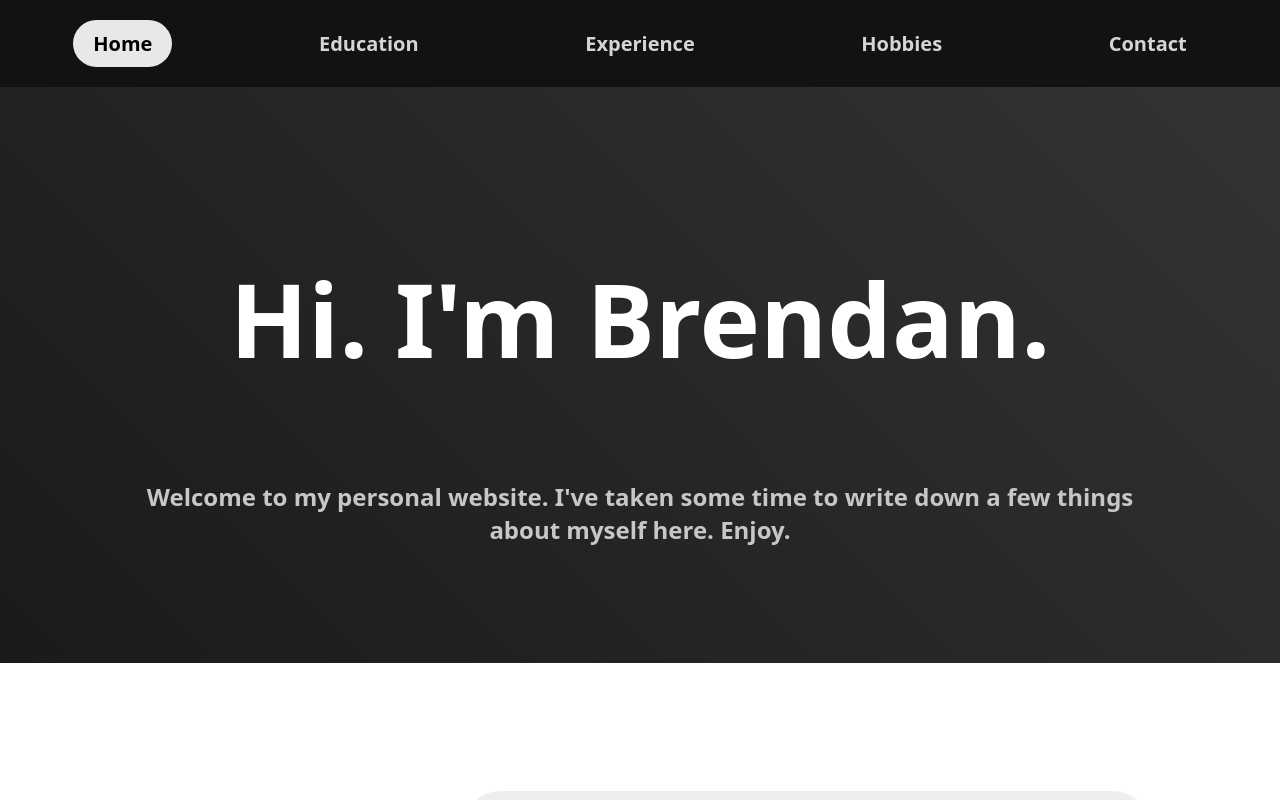
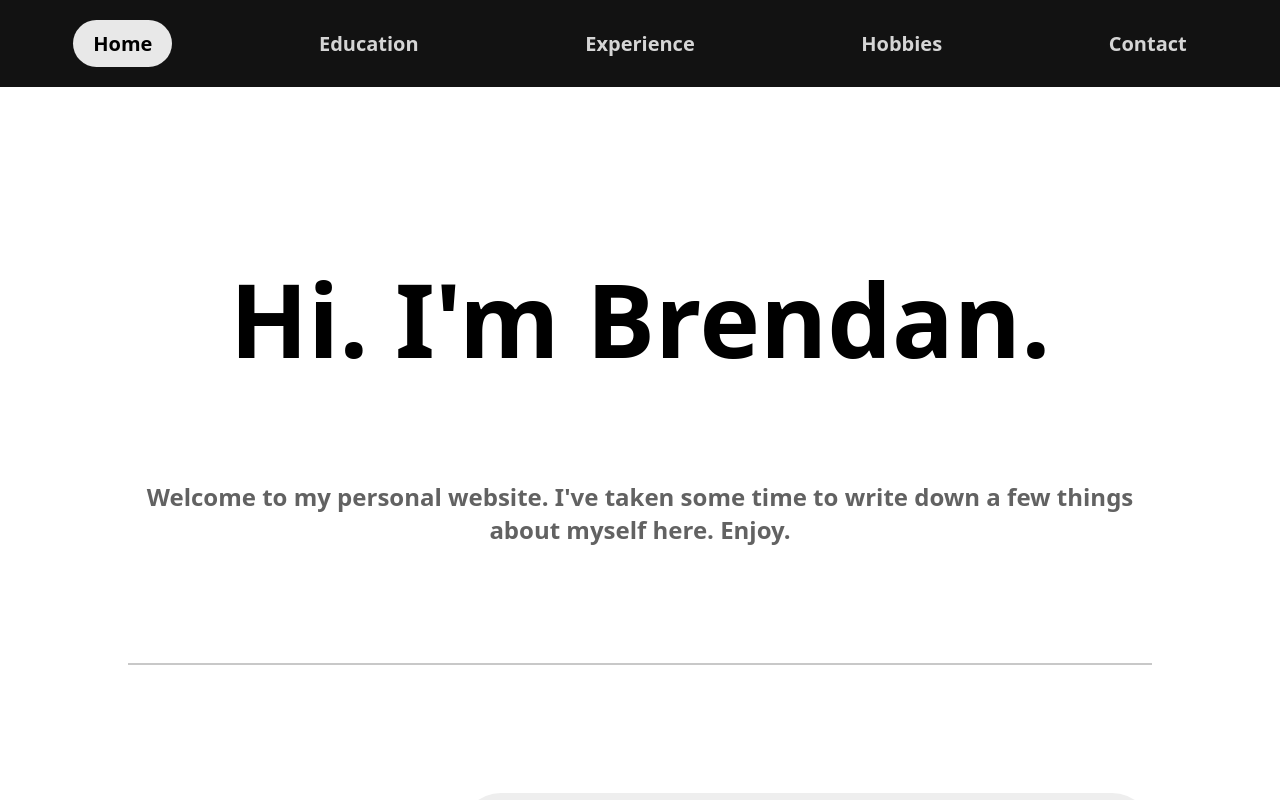
Before and after one commit to brendanshaw14/personal-website, a React (Create React App) app: page / in a window 1280 px wide. Shown: the top 800 px of the page. Built offline with nearby package versions, Linux system fonts and the light colour scheme.

Commit message:
fixed hover styles

```diff
--- a/src/pages/experience/Experience.css
+++ b/src/pages/experience/Experience.css
@@ -8,6 +8,7 @@
     background-color: #121212;
     margin: 0;
     text-align: center;
+    padding-top: 10%;
 }
 
 .intro-container h1{
@@ -20,15 +21,39 @@
     color: rgb(213, 213, 213);
     padding-left: 20%;
     padding-right: 20%;
+    padding-bottom: 10%;
     font-size: 1.5vw;
     margin: 0;
 }
+
 
 .experience-container{
     width: 100%;
     margin: 0;
     background-color: #121212;
     padding-bottom: 10%;
+}
+
+.border {
+    content: '';
+    position: relative;
+    top: 0;
+    left: 50%;
+    width: 0;
+    height: 2px;
+    background-color: #767676;
+    animation: expandBorder 2s ease forwards;
+}
+
+@keyframes expandBorder {
+    0% {
+        width: 0;
+        left: 50%;
+    }
+    100% {
+        width: 80%;
+        left: 10%;
+    }
 }
 
 .experience-header{
@@ -135,6 +160,7 @@
 }
 
 .project-card-container {
+    transition: transform 0.3s ease, opacity 0.3s ease; /* Smooth transitions for both properties */
     height: 100%;
     width: 33%;
     display: flex;
@@ -151,10 +177,19 @@
     border-radius: 2vw;
     height: 100%;
     box-sizing: border-box;
+    transition: transform 0.3s ease; /* Transition for the card itself */
 }
 
-.project-card-container :hover{
-    transform: scale(1.1);
+.project-card-container:hover .project-card {
+    transform: scale(1.05); /* Scale the card within the container */
+}
+
+.projects-container :hover ~ .project-card {
+    opacity: 0.6;
+}
+
+.projects-content:hover .project-card-container:not(:hover) {
+    opacity: 0.6; /* Darken other cards */
 }
 
 .project-link {
--- a/src/pages/experience/Experience.js
+++ b/src/pages/experience/Experience.js
@@ -18,6 +18,7 @@ const Experience = () => {
                 <h2>Some of my work experience in tech and my favorite personal and school coding projects.</h2>
             </div>
             <div className='experience-container'>
+                <div className='border'></div>
                 <div className='experience-header'>
                     <Fade triggerOnce fraction={1} duration={1000}>
                         <h1>Work</h1>
--- a/src/pages/home/Home.css
+++ b/src/pages/home/Home.css
@@ -9,14 +9,14 @@ body{
     align-items: center;
     height: 40vh;
     flex-direction: column;
-    background: linear-gradient(45deg, #1a1a1a, #333333);
+    background: white;
     font-family: system-ui, -apple-system, BlinkMacSystemFont, 'Segoe UI', Roboto, Oxygen, Ubuntu, Cantarell, 'Open Sans', 'Helvetica Neue', sans-serif;
     font-weight: bold;
 }
 
 .name-text {
     font-size: 4vw;
-    color: #ffffff;
+    color: #000000;
     text-align: center;
 }
 
@@ -27,8 +27,19 @@ body{
 
 .name-subtext {
     font-size: 1.5em;
-    color: #c7c7c7;
+    color: #626262;
     text-align: center;
+}
+
+.home-border {
+    content: '';
+    position: relative;
+    top: 0;
+    left: 50%;
+    width: 0;
+    height: 2px;
+    background-color: #c8c8c8;
+    animation: expandBorder 2s ease forwards;
 }
 
 .about-me-container {
--- a/src/pages/home/Home.js
+++ b/src/pages/home/Home.js
@@ -68,6 +68,7 @@ const Home = () => {
                     </Fade>
                 </Fade>
             </div>
+            <div className='home-border'></div>
             <div className='about-me-container'>
                 <img
                     src={pfp}
```
